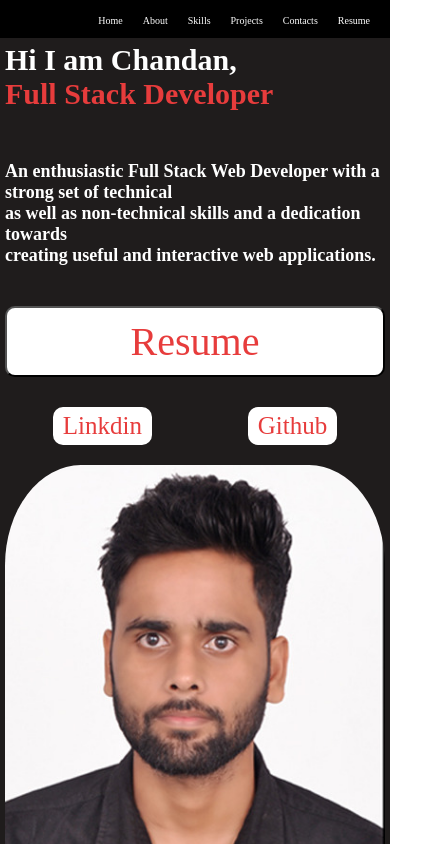
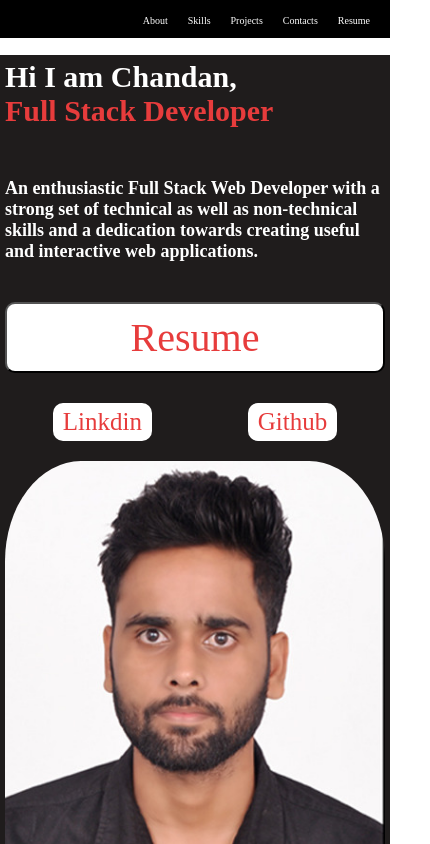
Before and after one commit to chandan0c/myportfoilio, a React (Create React App) app: page / in a window 390 px wide. Shown: the top 844 px of the page, 430 px wide, since content can reach past the window. Built offline with nearby package versions, Linux system fonts and the light colour scheme.

Commit message:
done some ui changes

```diff
--- a/src/App.css
+++ b/src/App.css
@@ -3,4 +3,5 @@
   margin: 0px;
   padding: 0px;
   font-family: cursive;
+  overflow-x: hidden;
 }
--- a/src/App.js
+++ b/src/App.js
@@ -10,33 +10,40 @@ import Contact from './task/Contact';
 function App() {
 
   const handleONclick=(id)=>{
+    if(id===2){
+      let Y=document.querySelector("#Home").offsetTop
+
+      document.body.scrollTop = Number(Y)-50;
+      document.documentElement.scrollTop = Number(Y)-50;
+
+    }
     console.log(id)
     if(id===3){
       let Y=document.querySelector("#AboutMe").offsetTop
 
-      document.body.scrollTop = Number(Y);
-      document.documentElement.scrollTop = Number(Y);
+      document.body.scrollTop = Number(Y)-50;
+      document.documentElement.scrollTop = Number(Y)-50;
 
     }
     if(id===4){
       let Y=document.querySelector("#skills").offsetTop
 
-      document.body.scrollTop = Number(Y);
-      document.documentElement.scrollTop = Number(Y);
+      document.body.scrollTop = Number(Y)-50;
+      document.documentElement.scrollTop = Number(Y)-50;
 
     }
     if(id===5){
       let Y=document.querySelector("#project").offsetTop
 
-      document.body.scrollTop = Number(Y);
-      document.documentElement.scrollTop = Number(Y);
+      document.body.scrollTop = Number(Y)-50;
+      document.documentElement.scrollTop = Number(Y)-50;
 
     }
     if(id===6){
       let Y=document.querySelector("#contact").offsetTop
 
-      document.body.scrollTop = Number(Y);
-      document.documentElement.scrollTop = Number(Y);
+      document.body.scrollTop = Number(Y)-50;
+      document.documentElement.scrollTop = Number(Y)-50;
 
     }
 
--- a/src/task/Aboutme.css
+++ b/src/task/Aboutme.css
@@ -36,6 +36,5 @@
     .aboutme h2{
         font-size: 17px;
         padding: 5px;
-        text-align: center;
     }
 }
--- a/src/task/Aboutme.js
+++ b/src/task/Aboutme.js
@@ -10,7 +10,8 @@ function Aboutme() {
         <div>
             <h1>About me</h1>
             <h2>
-            Full-Stack Web Developer with the ability to learn <br/>and collaborate in rapidly changing environments <br/>and compositions. Worked through 1000+ hours of Bootcamp structure learning JavaScript, Node.Js,<br/> React.Js, MongoDB, Express, HTML5, and CSS3.
+           {/* Full-Stack Web Developer with the ability to learn <br/>and collaborate in rapidly changing environments <br/>and compositions. Worked through 1000+ hours of Bootcamp structure learning JavaScript, Node.Js,<br/> React.Js, MongoDB, Express, HTML5, and CSS3.*/}
+           Full-Stack Web Developer with the ability to learn and collaborate in rapidly changing environments and compositions. Worked through 1000+ hours of Bootcamp structure learning JavaScript, Node.Js, React.Js, MongoDB, Express, HTML5, and CSS3.
             </h2>
         </div>
     </div>
--- a/src/task/Myimage.css
+++ b/src/task/Myimage.css
@@ -1,6 +1,7 @@
 .myimg{
     padding: 5px;
     display: grid;
+    margin-top: 55px;
     grid-template-columns: auto auto;
     color: white;
     background-color: rgb(31, 28, 28);
--- a/src/task/Myimage.js
+++ b/src/task/Myimage.js
@@ -3,14 +3,15 @@ import "./Myimage.css"
 import logo from '../../src/images/Myimage.jpeg';
 function Myimage() {
   return (
-       <div className="myimg">
-        <div>
+       <div id="Home" className="myimg">
+        <div className='MyimgInner'>
            <div>
            <h1>Hi I am Chandan,</h1>
            <h1 className="red">Full Stack Developer</h1>
-           <h2>An enthusiastic Full Stack Web Developer with a strong set of technical<br/> as well as non-technical skills and a dedication towards <br/> creating useful and interactive web applications.</h2>
+           {/*<h2>An enthusiastic Full Stack Web Developer with a strong set of technical<br/> as well as non-technical skills and a dedication towards <br/> creating useful and interactive web applications.</h2>*/}
+           <h2>An enthusiastic Full Stack Web Developer with a strong set of technical as well as non-technical skills and a dedication towards creating useful and interactive web applications.</h2>
            <span className='ResumBtn'><button>
-               <a href="https://drive.google.com/file/d/1LANcQgtPwNwQjUCqvEms8qtDBXquUGRX/view?usp=sharing" target="_blank" rel="noreferrer">Resume</a>
+               <a href="https://drive.google.com/file/d/1QF1HPxybuE5efXEB0SgRZM1UPJVZZcHl/view?usp=share_link" target="_blank" rel="noreferrer">Resume</a>
            </button>
            </span>
            </div>
--- a/src/task/Nevbar.css
+++ b/src/task/Nevbar.css
@@ -4,6 +4,12 @@
     background-color: black;
     color: white;
     padding: 10px;
+
+}
+.navbarheader{
+    position: fixed;
+    width: 100%;
+    height: 60px;
 }
 .nevbar a{
     color: white;
@@ -23,7 +29,7 @@
     color:rgb(231, 60, 60);
 }
 @media only screen and (max-width: 600px){
-    .chandan,.resume{
+    .chandan,.resume,.home{
         display: none;
     }
     .nevbar span{
@@ -37,5 +43,9 @@
     .myimg h1{
         font-size: 30px !important;
     }
+    .MyimgInner{
+        width: 100%;
+        overflow: hidden;
+    }
 
 }
--- a/src/task/Nevbar.js
+++ b/src/task/Nevbar.js
@@ -3,19 +3,19 @@ import "./Nevbar.css"
 function Nevbar(props) {
 
   return (
-    <div>
+    <div className='navbarheader'>
       <div className="nevbar">
          <div>
             <span onClick={()=>{props.handleONclick(1)}} className="chandan">Chandan</span>
          </div>
          <div className='naba'>
-            <span onClick={()=>{props.handleONclick(2)}} >Home</span>
+            <span onClick={()=>{props.handleONclick(2)}} className="home" >Home</span>
             <span onClick={()=>{props.handleONclick(3)}} >About</span>
             <span onClick={()=>{props.handleONclick(4)}} >Skills</span>
             <span onClick={()=>{props.handleONclick(5)}} >Projects</span>
             <span onClick={()=>{props.handleONclick(6)}} >Contacts</span>
             {/*<span onClick={()=>{props.handleONclick(7)}} className="resume">Resume</span>*/}
-            <span><a href="https://drive.google.com/file/d/1LANcQgtPwNwQjUCqvEms8qtDBXquUGRX/view?usp=sharing" target="_blank" rel="noreferrer">Resume</a></span>
+            <span><a href="https://drive.google.com/file/d/1QF1HPxybuE5efXEB0SgRZM1UPJVZZcHl/view?usp=share_link" target="_blank" rel="noreferrer">Resume</a></span>
          </div>
      </div>
     </div>
```
